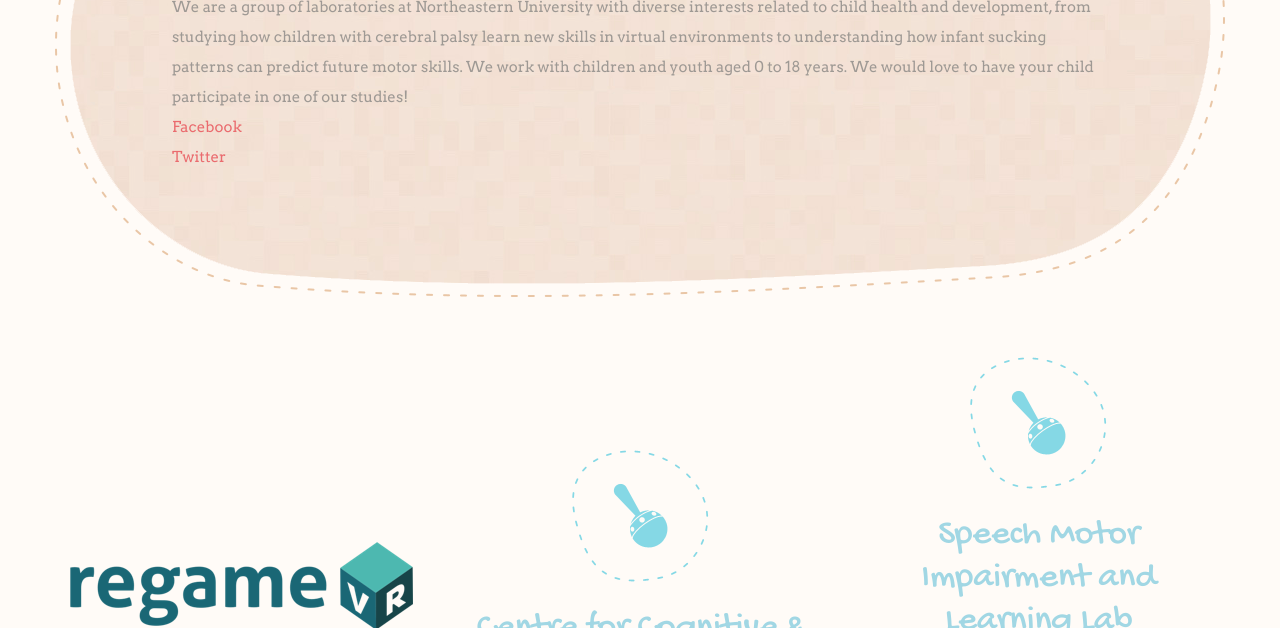
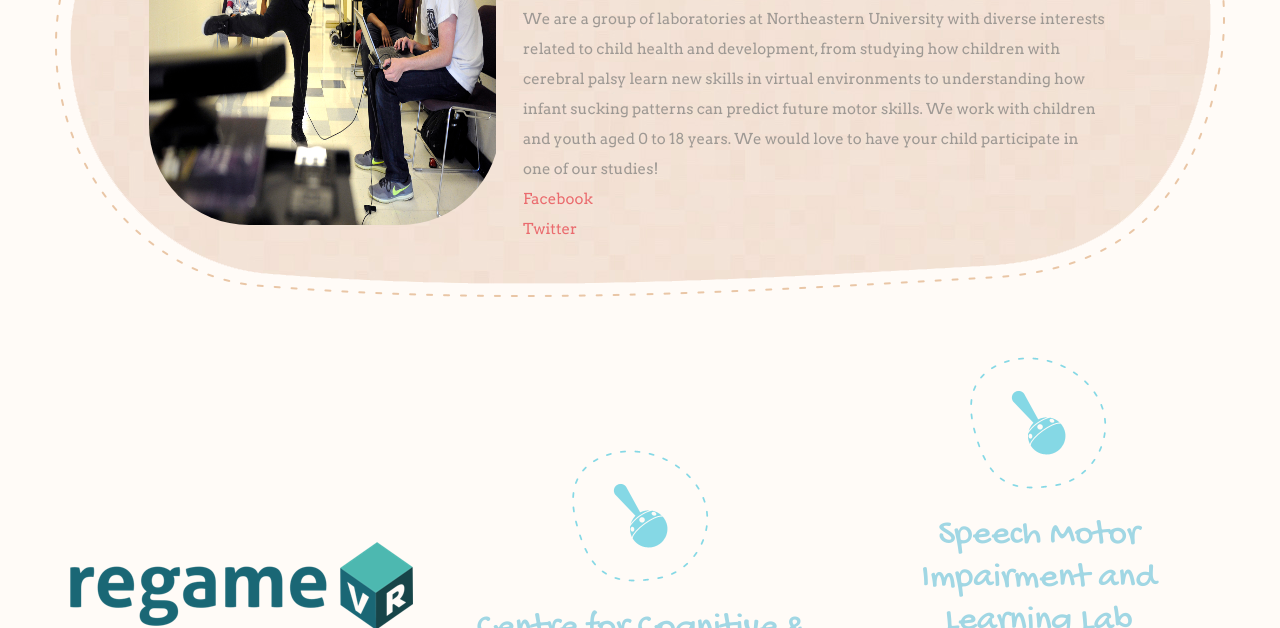
Before and after one commit to ReGame-VR/childhealthlabs-website, a plain HTML site: page index.html in a window 1280 px wide. Shown: the part 472-1100 px from the top of the page. Drawn offline with nearby package versions, Linux system fonts and the light colour scheme.

Commit message:
Added the image slider

```diff
--- a/css/style.css
+++ b/css/style.css
@@ -349,11 +349,22 @@ input.white[type=submit]:hover{
 	left: 0;
 }
 .slide-info {
-	width: 80%;
+	width: 50%;
 	position: absolute;
-	top: 125px;
-	left: 10%;
-}
+	top: 80px;
+	left: 40%;
+}
+
+.slide-images {
+	width: 30%;
+	position: absolute;
+	top: 80px;
+	left: 8%;
+	height: 70%;
+	overflow: hidden;
+	border-radius: 100px;
+}
+
 .slide-info p {
 	padding: 20px 0 30px;
 	line-height: 30px;
--- a/index.html
+++ b/index.html
@@ -11,6 +11,7 @@
 	<link href='https://fonts.googleapis.com/css?family=Gochi+Hand|Arvo:400,700' rel='stylesheet' type='text/css'>
 	<link href="css/jquery.bxslider.css" rel="stylesheet" />
 	<link rel="stylesheet" href="css/style.css" />
+	<script src="https://code.jquery.com/jquery-1.11.1.min.js"></script>
 	<!--[if lt IE 9]>
 		<script src="http://html5shiv.googlecode.com/svn/trunk/html5.js"></script>
 	<![endif]-->
@@ -26,6 +27,9 @@
 						<li>
 							<img class="slide" src="images/img-slide01.jpg" alt="">
 							<img class="slide-mask" src="images/bg_slider-mask.png" alt="">
+							<div class="slide-images">
+							</div>
+							<script type="text/javascript" src="js/image-slider.js"></script>
 							<div class="slide-info">
 								<h1><a href="#">Northeastern University Child Health Labs</a></h1>
 								<p>We are a group of laboratories at Northeastern University with diverse interests related to child health and development, from studying how children with cerebral palsy learn new skills in virtual
@@ -110,8 +114,6 @@
 		<footer id="footer"></footer>
 		<script type="text/javascript" src="./js/inject_footer.js"></script>
 	</div>
-
-	<script src="https://code.jquery.com/jquery-1.11.1.min.js"></script>
 	<script type="text/javascript" src="js/jquery.bxslider.min.js"></script>
 	<script type="text/javascript" src="js/jquery.placeholder.js"></script>
 	<script type="text/javascript" src="js/main.js"></script>
--- /dev/null
+++ b/js/image-slider.js
@@ -0,0 +1,45 @@
+var all_files = ["regame1.jpg", "regame3.jpg", "smile1.jpg", "smile2.jpg", "snl1.jpg", "snl2.jpg"]
+var base_url = "images/gallery/"
+
+function show_next_photo() {
+    var to_display = all_files.shift();
+    var slide = document.getElementsByClassName("slide-images")[0];
+    if (slide.childNodes.length === 1) {
+        var inject = get_next_image(to_display)
+        slide.appendChild(inject)
+        setTimeout(hold_photo, 1000);
+    } else {
+        var cur_image = slide.childNodes[1]
+        var next_image = get_next_image(to_display)
+        next_image.style.left = "-100%"
+        slide.appendChild(next_image)
+        var counter = 0
+        var recursive = () => {
+            cur_image.style.left = counter + "%"
+            next_image.style.left = "-" + (100-counter) + "%"
+            counter++;
+            if(counter >= 100) {
+                setTimeout(hold_photo, 1000);
+                slide.removeChild(cur_image)
+            } else {
+                setTimeout(recursive, 10)
+            }
+        }
+        all_files.push(to_display)
+        setTimeout(recursive, 10)
+    }
+}
+
+function hold_photo() {
+    setTimeout(show_next_photo, 1000);
+}
+
+function get_next_image(to_display) {
+    var inject = document.createElement("img")
+    inject.src = base_url + to_display;
+    inject.alt = ""
+    inject.style = "width:100%; height:100%; position:absolute; left:0%;"
+    return inject
+}
+
+show_next_photo();
```
